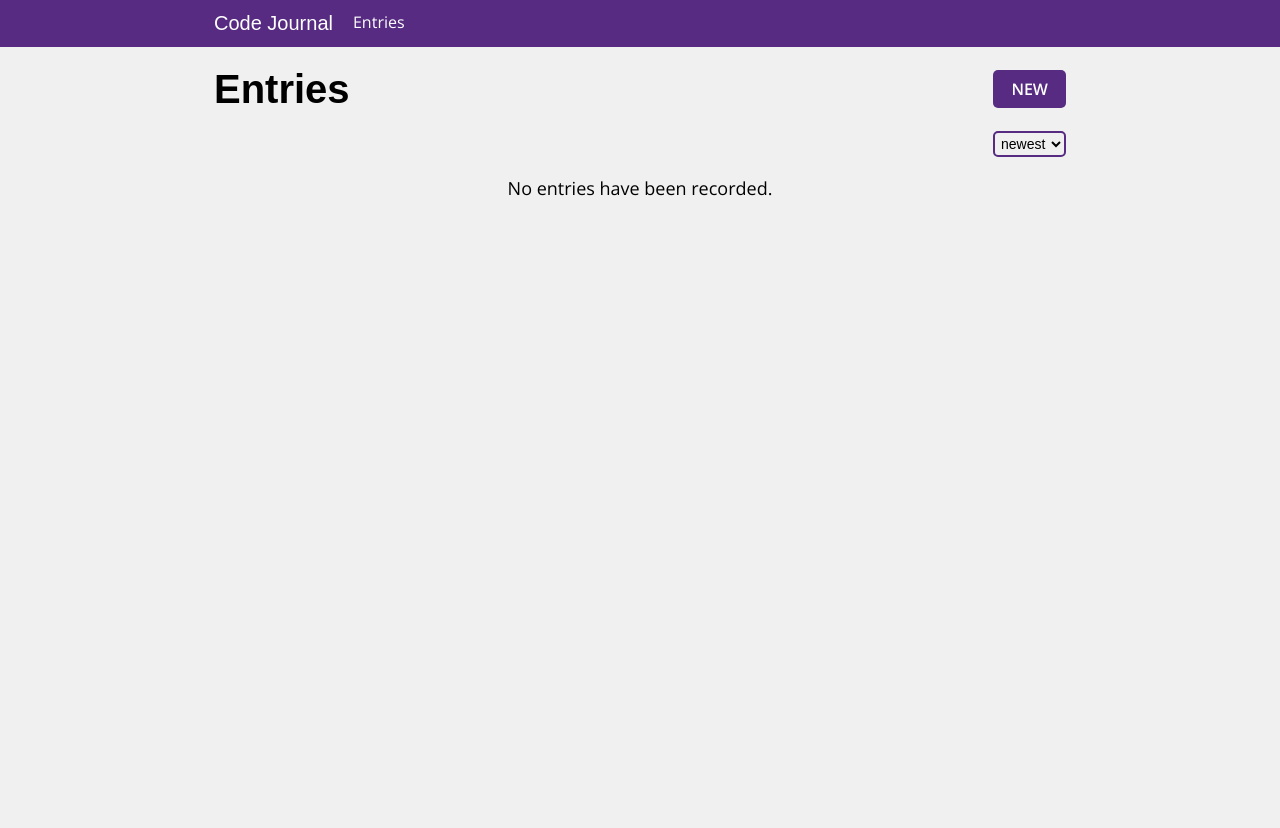
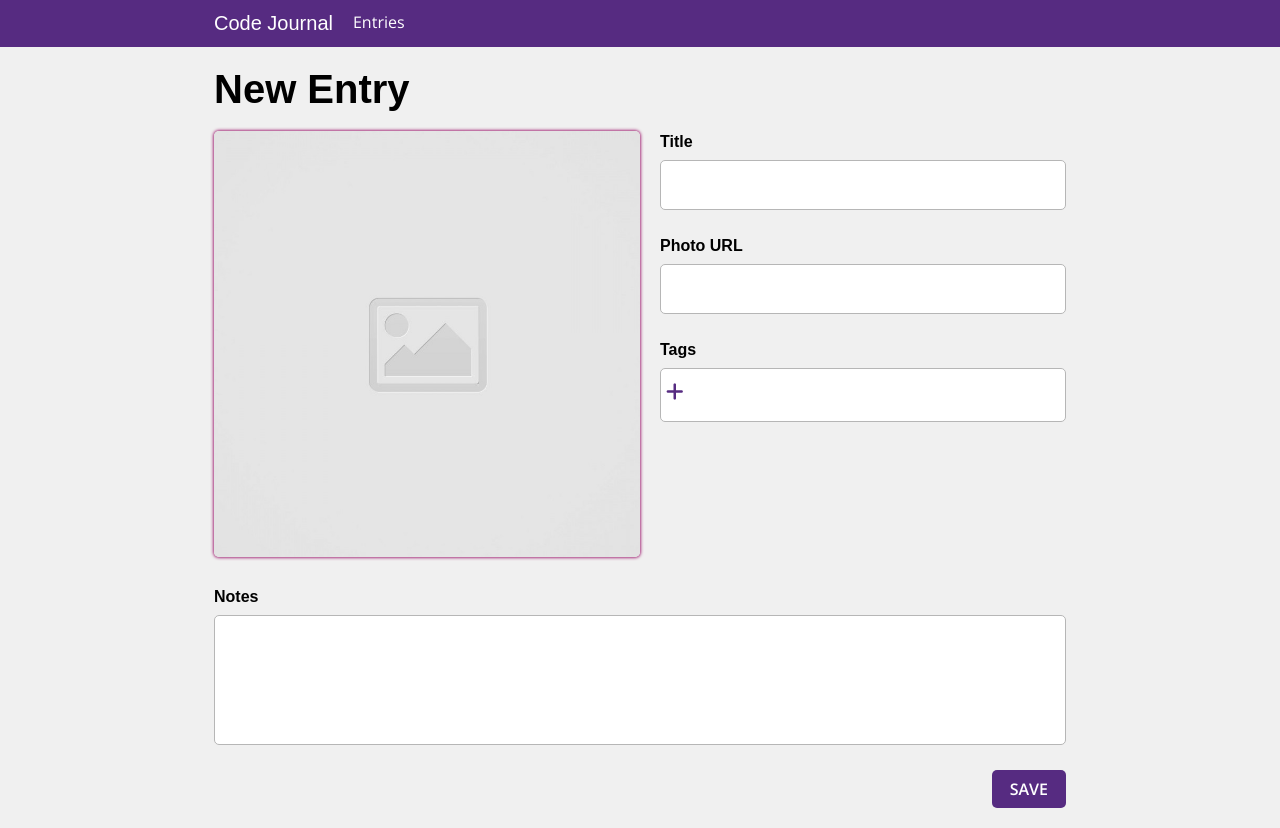
Before and after one commit to gabrielenciso/code-journal, a website: page index.html in a window 1280 px wide. Before the commit the page ends 800 px from the top, so only its background shows below. Drawn offline with nearby package versions, Linux system fonts and the light colour scheme; a web font is replaced by a local one.

Commit message:
some changes

```diff
--- a/css/layout.css
+++ b/css/layout.css
@@ -27,6 +27,10 @@
 .column-full,
 .column-half {
   width: 100%;
+}
+
+.column-half-tag {
+  width: 50%;
 }
 
 .column-fifth {
--- a/css/styles.css
+++ b/css/styles.css
@@ -121,6 +121,7 @@ header h3 {
   width: 100%;
   object-fit: cover;
   border-radius: 5px;
+  box-shadow: 0 0 3px 1px #a7327e;
 }
 
 button {
@@ -255,3 +256,23 @@ select {
   padding: 2px;
   background: #f0f0f0;
 }
+
+.tags-block {
+  margin-bottom: 25px;
+  border-radius: 5px;
+  border: 1.5px solid #b6b6b6;
+  padding-left: 5px;
+  background: white;
+  height: 54px;
+}
+
+.tags-block input {
+  width: 40%;
+  border: none;
+}
+
+.tags-block i {
+  position: relative;
+  left: 0;
+  top: 15px;
+}
--- a/index.html
+++ b/index.html
@@ -37,7 +37,7 @@
     </div>
   </header>
   <main class="container">
-    <div data-view="entry-form" class="hidden">
+    <div data-view="entry-form" class="">
       <div class="row">
         <h1 class="column-full">New Entry</h1>
         <h1 class="column-full hidden">Edit Entry</h1>
@@ -51,6 +51,13 @@
           <input name="title" type="text" id="title" required>
           <label for="photoUrl">Photo URL</label>
           <input name="photoUrl" type="text" id="photoUrl" required>
+          <label for="tags">Tags</label>
+          <div class="tags-block row">
+            <div class="column-free">
+              <i class="fa-solid fa-plus fa-lg"></i>
+            </div>
+            <input name="tags" type="text" id="tags">
+          </div>
         </div>
         <div class="column-full">
           <label for="notes">Notes</label>
@@ -66,7 +73,7 @@
         </div>
       </form>
     </div>
-    <div data-view="entries" class="">
+    <div data-view="entries" class="hidden">
       <div class="row space-between center">
         <h1 class="column-free">Entries</h1>
         <div class="column-free">
--- a/js/main.js
+++ b/js/main.js
@@ -22,6 +22,9 @@ var $deleteButtonConfirm = document.querySelector('.button-confirm');
 var $deleteButtonCancel = document.querySelector('.button-cancel');
 
 var $selectOrder = document.querySelector('#order-entries');
+
+var $addTagButton = document.querySelector('.tags-block i');
+var $tagInput = document.querySelector('#tags');
 
 function handlePhotoUpdate(event) {
   $photoPreviewSRC.setAttribute('src', event.target.value);
@@ -260,6 +263,11 @@ function handleSelectOrder(event) {
   }
 }
 
+function handleAddTagButton(event) {
+  console.log($tagInput.value);
+  $tagInput.value = '';
+}
+
 $photoURLInput.addEventListener('input', handlePhotoUpdate);
 $form.addEventListener('submit', handleSubmit);
 $entryNav.addEventListener('click', handleEntriesNav);
@@ -269,5 +277,6 @@ $deleteEntry.addEventListener('click', handleDelete);
 $deleteButtonCancel.addEventListener('click', handleDeleteButtonCancel);
 $deleteButtonConfirm.addEventListener('click', handleDeleteButtonConfirm);
 $selectOrder.addEventListener('change', handleSelectOrder);
+$addTagButton.addEventListener('click', handleAddTagButton);
 
 window.addEventListener('DOMContentLoaded', handleMakeEntry);
```
